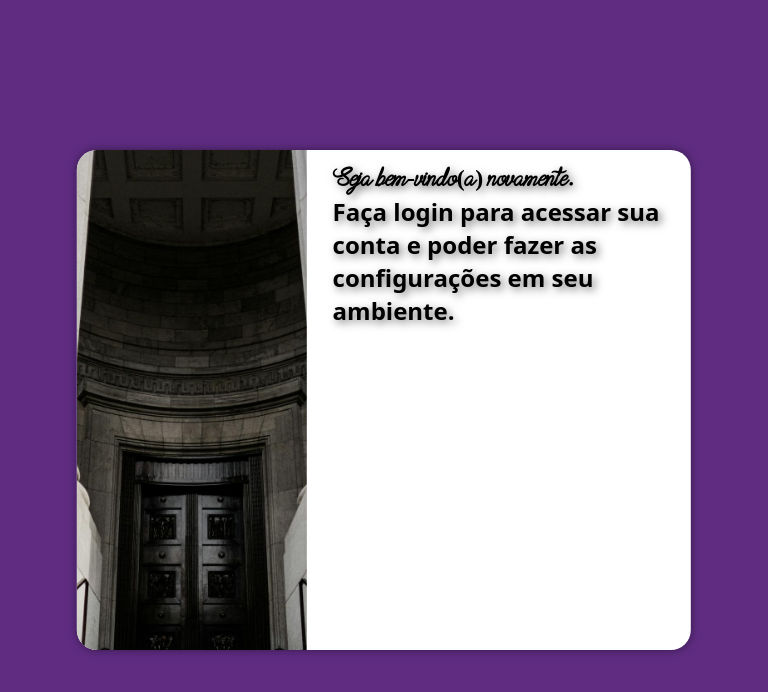
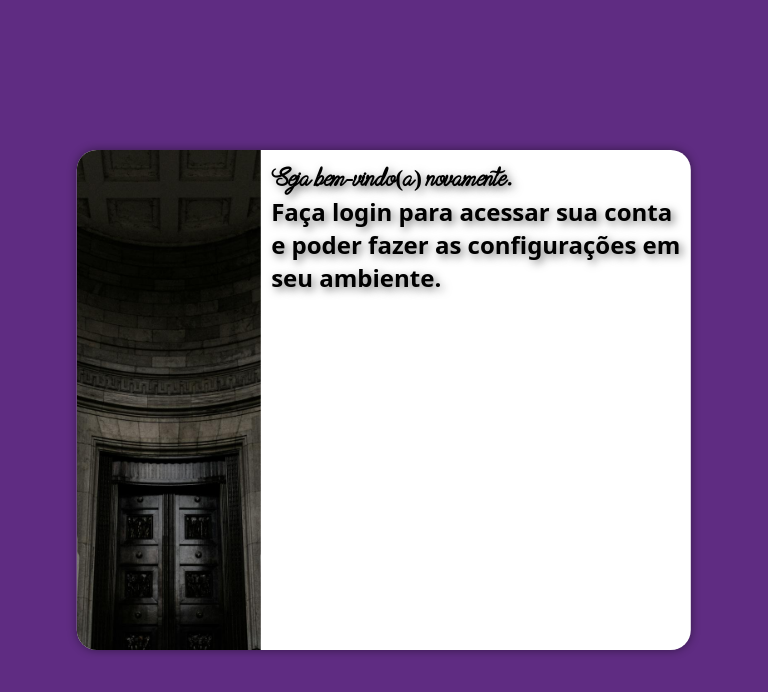
Before and after one commit to davidmonn/projeto-login, a plain HTML site: page index.html in a window 768 px wide. Drawn offline with Linux system fonts and the light colour scheme.

Commit message:
Correção
section#login > div#imagem corrigido para 30% ao inves de 30vw
Com essa configuração de 30vw estava sumindo o texto, apos corrigir para 30% consegui aumentar a width do texto form sem sumir

section#login > div#formulario aumentado para 70%

```diff
--- a/estilos/media-query.css
+++ b/estilos/media-query.css
@@ -15,13 +15,13 @@ Grandes telas: acima de 1200px
 
     section#login > div#imagem {
         float: left;
-        width: 30vw;
+        width: 30%;
         height: 100vh;
     }
 
     section#login > div#formulario {
         float: right;
-        width: 60%;
+        width: 70%;
         text-shadow: 3px 3px 8px rgba(0, 0, 0, 0.539);
     }
 }
```
